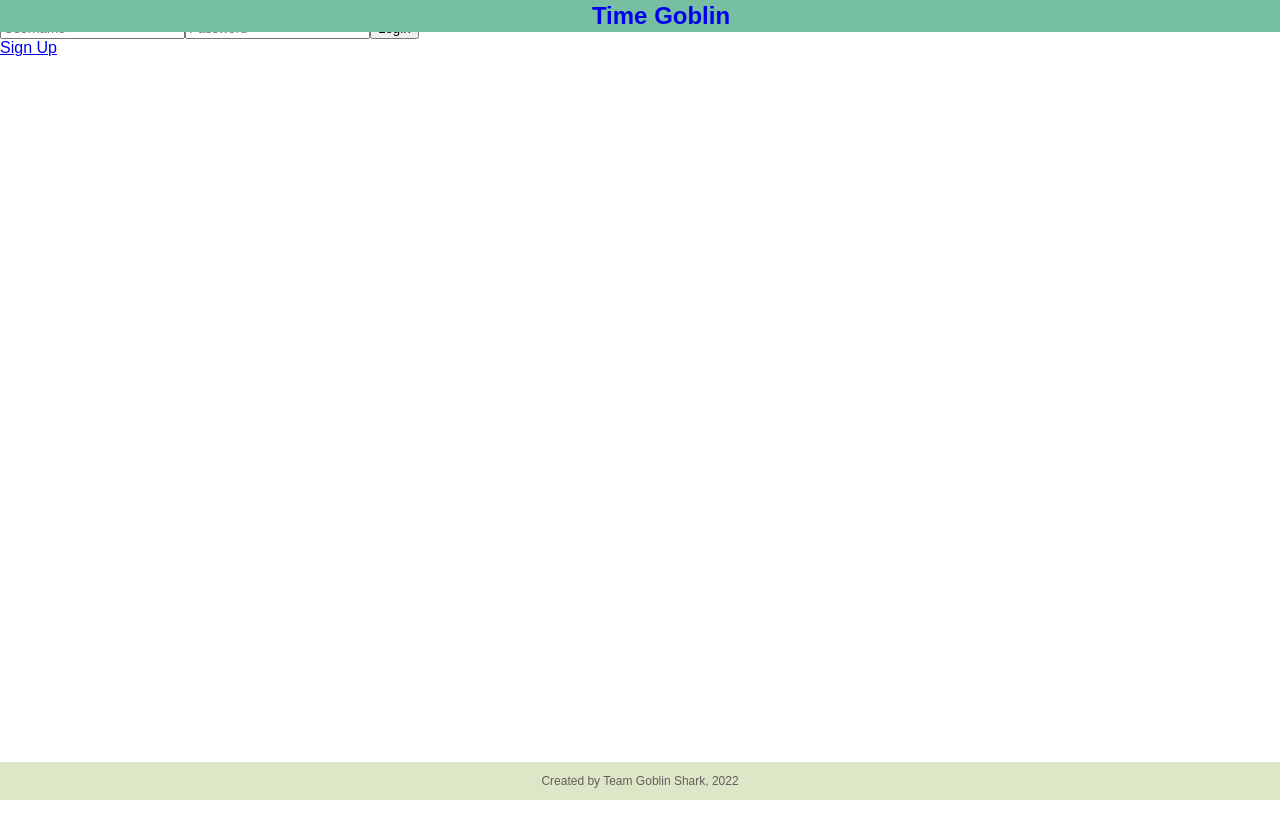
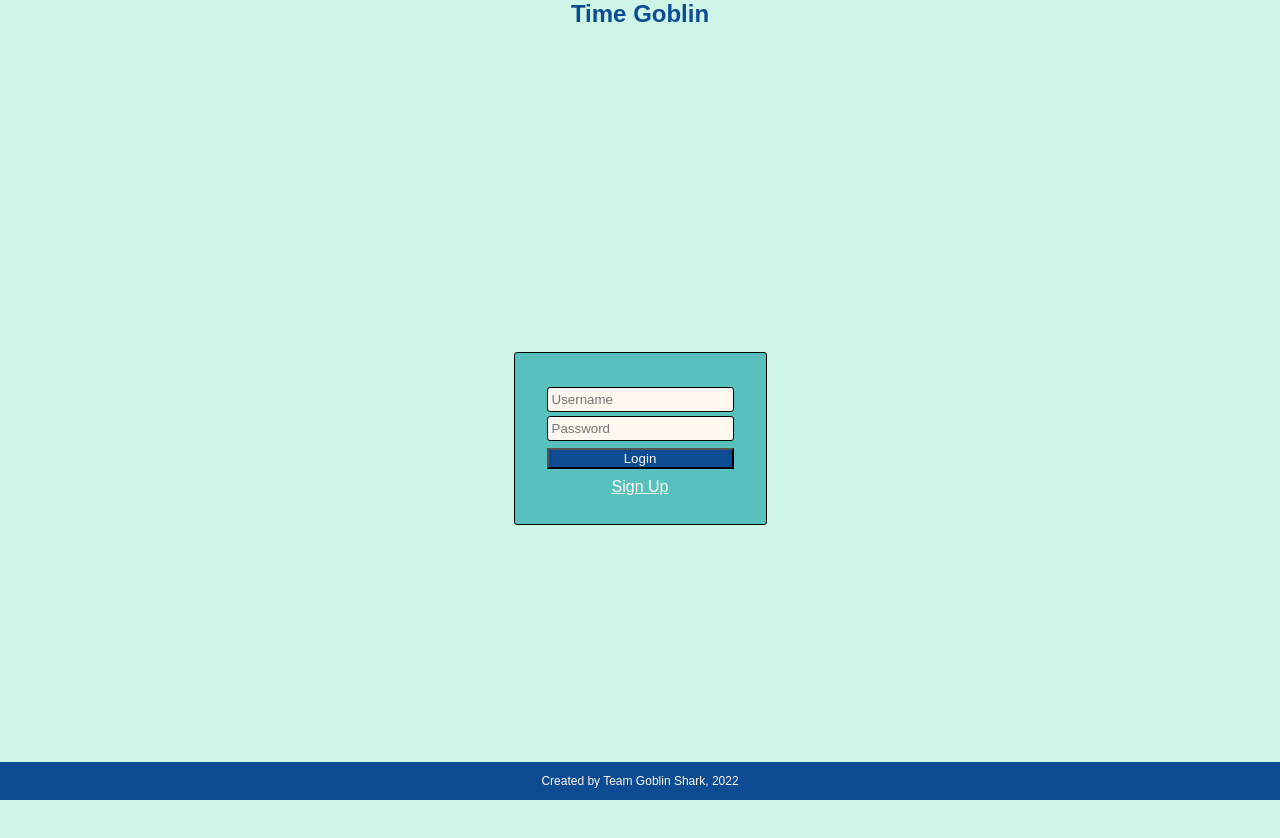
Before and after one commit to EC37-Goblin-Sharks/Time-Goblin, a React app: page / in a window 1280 px wide. Shown: the top 838 px of the page. Before the commit the page ends 800 px from the top, so only its background shows below. Built offline with nearby package versions, Linux system fonts and the light colour scheme.

Commit message:
This will add basic styling to Login, Sign Up, and Home

```diff
--- a/client/index.html
+++ b/client/index.html
@@ -4,12 +4,15 @@
     <meta charset="UTF-8" />
     <meta http-equiv="X-UA-Compatible" content="IE=edge" />
     <meta name="viewport" content="width=device-width, initial-scale=1.0" />
+    <link rel="preconnect" href="https://fonts.googleapis.com">
+    <link rel="preconnect" href="https://fonts.gstatic.com" crossorigin>
+    <link href="https://fonts.googleapis.com/css2?family=Oswald:wght@200;300;400;500;600;700&family=Rubik:ital,wght@0,300;0,400;0,500;0,600;0,700;0,800;0,900;1,300;1,400;1,500;1,600;1,700;1,800;1,900&display=swap" rel="stylesheet">
     <title>Time Goblin</title>
   </head>
   <body>
     <header>
-      <svg xmlns="http://www.w3.org/2000/svg" width="32" height="32" fill="currentColor" class=""
-      viewBox="0 0 16 16"></svg>
+      <!-- <svg xmlns="http://www.w3.org/2000/svg" width="32" height="32" fill="currentColor" class=""
+      viewBox="0 0 16 16"></svg> -->
       <a href='/'>Time Goblin</a>
     </header>
     <main id="root"></main>
--- a/client/stylesheets/styles.scss
+++ b/client/stylesheets/styles.scss
@@ -1,17 +1,31 @@
+/*
+https://colorhunt.co/palette/cff5e7a0e4cb59c1bd0d4c92
+CFF5E7 < top
+A0E4CB < mid top
+59C1BD < mid bottom
+0D4C92 < bottom
 
+*/
+
+$base-color: #CFF5E7;
+$second-color: #A0E4CB;
+$third-color: #59C1BD;
+$fourth-color: #0D4C92;
+$off-white: #FFF8F0;
 
 /* universal reset of margins and padding */
 html, body {
     height: 100%;
     margin: 0;
     padding: 0;
-    font-family: 'Rubik', sans-serif; // no impact
+    font-family: 'ArialRounded', sans-serif; // no impact
+    background-color: $base-color;
 }
 
 /* absolute header and footer for all pages */
 
 header {
-    background-color: #77BFA3;
+    background-color: $base-color;
     position: fixed;
     top: 0;
     width: 100%;
@@ -21,8 +35,8 @@ header {
     padding: 0px 0px;
     font-size: 24px;
     font-weight: 700;
-    font-family: 'M PLUS Rounded 1c', sans-serif;
-    color: #FFF8F0;
+    font-family: 'ArialRounded', sans-serif;
+    color: $off-white;
     z-index: 1;
   }
 
@@ -36,7 +50,7 @@ header {
   /* used to remove underline on redirect link back to home*/
   header a {
     text-decoration: none;
-    // color: #FFF8F0;
+    color: $fourth-color;
   }
 
   footer {
@@ -48,7 +62,168 @@ header {
     justify-content: center;
     padding: 12px 0px;
     font-size: 12px;
-    font-family: 'M PLUS Rounded 1c', sans-serif;
-    background-color: #DDE7C7;
-    color: #635D5C;
+    font-family: 'ArialRounded', sans-serif;
+    background-color: $fourth-color;
+    color: $off-white;
   }
+
+
+  .loginPage {
+    display: flex;
+    justify-content: center;
+    align-items: center;
+    height: 850px;
+  }
+
+  /* login page */
+
+  .loginBox {
+    background-color: $third-color;
+    border-color: black;
+    border-width: 1px;
+    border-style: solid;
+    border-radius: 3px;
+    display: flex;
+    flex-direction: column;
+    align-items: center;
+    justify-content: center;
+    padding: 2em 2em 1.5em 2em;
+    margin-bottom: 10px;
+  }
+
+  .loginForm {
+    display: flex;
+    flex-direction: column;
+    align-items: center;
+  }
+
+  input::placeholder {
+    overflow: visible;
+  }
+
+  .formInfo {
+    display: flex;
+    flex-direction: column;
+    margin: 2px auto;
+    padding: 4px;
+    background-color: $off-white;
+    border: 1px solid;
+    border-radius: 3px;
+  }
+
+  .loginBtn {
+    margin: 5px auto;
+    padding: auto 3px;
+    width: 100%;
+    color: $off-white;
+    background-color: $fourth-color;
+  }
+
+  .loginBox a {
+    font-size: 1em;
+    margin: .25em;
+    color: $off-white;
+  }
+
+
+
+
+
+
+
+
+
+  /* signup page */
+
+.signupPage {
+  display: flex;
+  justify-content: center;
+  align-items: center;
+  // background-color: $base-color;
+  height: 850px;
+  margin: auto;
+}
+
+.signupBox {
+  background-color: $third-color;
+  display: flex;
+  align-items: center;
+  justify-content: center;
+  margin: 15px;
+  border: 1px solid;
+  border-radius: 4px;
+  padding: 2em 2em 1.5em 2em;
+  font-size: 1em;
+  font-family: 'ArialRounded', sans-serif;
+  opacity: .75;
+}
+
+.signupHeader {
+  display: flex;
+  flex-direction: column;
+  align-items: center;
+  margin: auto auto 16px;
+  font-size: 2em;
+}
+
+.signupForm .formInfo {
+  display: flex;
+  flex-direction: column;
+  margin: 2px auto;
+  padding: 2px;
+  background-color: $off-white;
+  border: 1px solid;
+  border-radius: 3px;
+}
+
+.signupBtn {
+  margin: 5px auto;
+  padding: auto 3px;
+  width: 100%;
+  color: $off-white;
+  background-color: $fourth-color;
+}
+
+/* home page */
+
+.homePage {
+  height: 850px;
+  display: flex;
+  flex-direction: column;
+  align-items: center;
+  justify-content: center;
+}
+
+
+.homeHeader {
+  margin-top: 25px;
+  display: flex;
+  flex-direction: column;
+  align-items: flex-start;
+  justify-content: flex-start;
+}
+
+.homeBody {
+  background-color: rgba(255, 255, 255, 0.5);
+  display: flex;
+  align-items: center;
+  flex-direction: column;
+  width: 35%;
+  padding: 2em;
+  border-radius: 1em;
+}
+
+.timer {
+  font-size: 120px;
+  font-family: 'Rubik', sans-serif;
+  // margin: 15% auto auto;
+}
+
+.timerBtn {
+  font-size: 32px;
+  color: $off-white;
+  background-color: $fourth-color;
+  padding: .5em 1em;
+  font-family: 'Rubik', sans-serif;
+  border-radius: .5em;
+}
```
